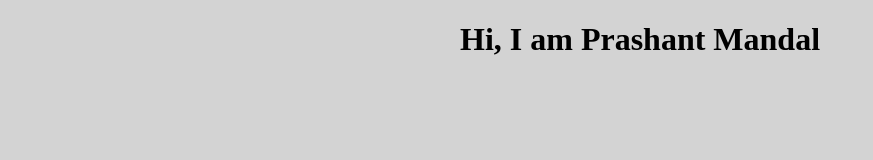
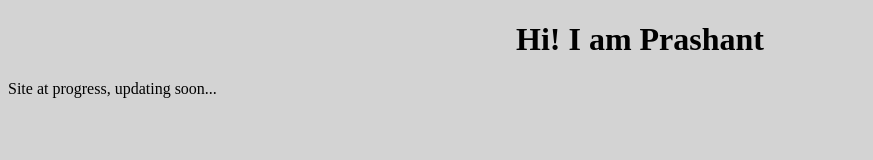
Before and after one commit to prashant-mandal/prashant-mandal.github.io, a plain HTML site: page index.html in a window 1280 px wide. Shown: the whole page, without its empty margins (0-873 px from the left). Drawn offline with Linux system fonts and the light colour scheme.

Commit message:
Update index.html

```diff
--- a/index.html
+++ b/index.html
@@ -5,6 +5,9 @@
     <title>Prashant Mandal | Profile</title>
   </head>
   <body style="background-color:lightgray">
-    <h1 style="text-align:center">Hi, I am Prashant Mandal</h1>
+    <h1 style="text-align:center">Hi! I am Prashant</h1>
+    <footer>
+    <p>Site at progress, updating soon...</p>
+    </footer>
   </body>
 </html>
```
